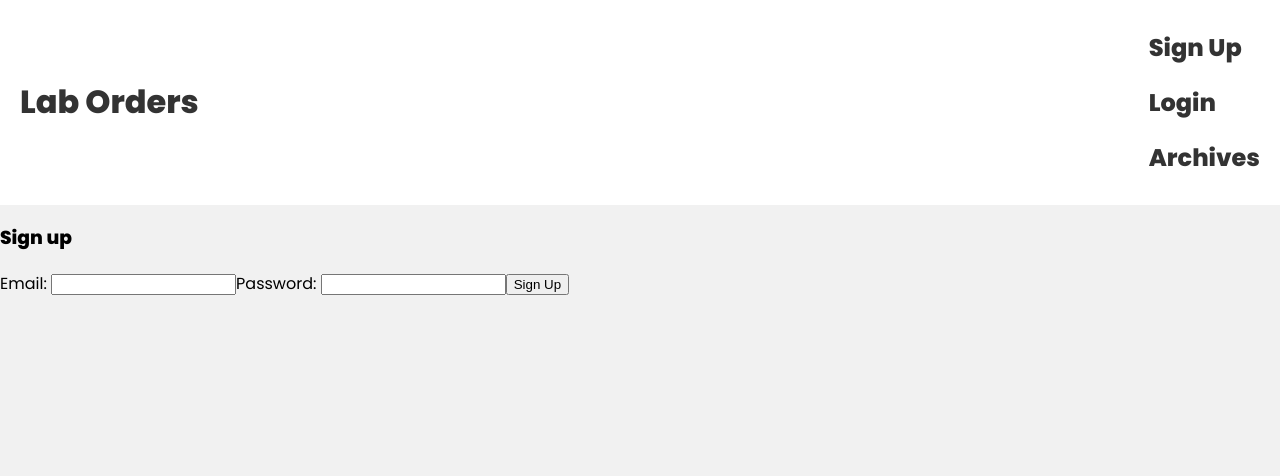
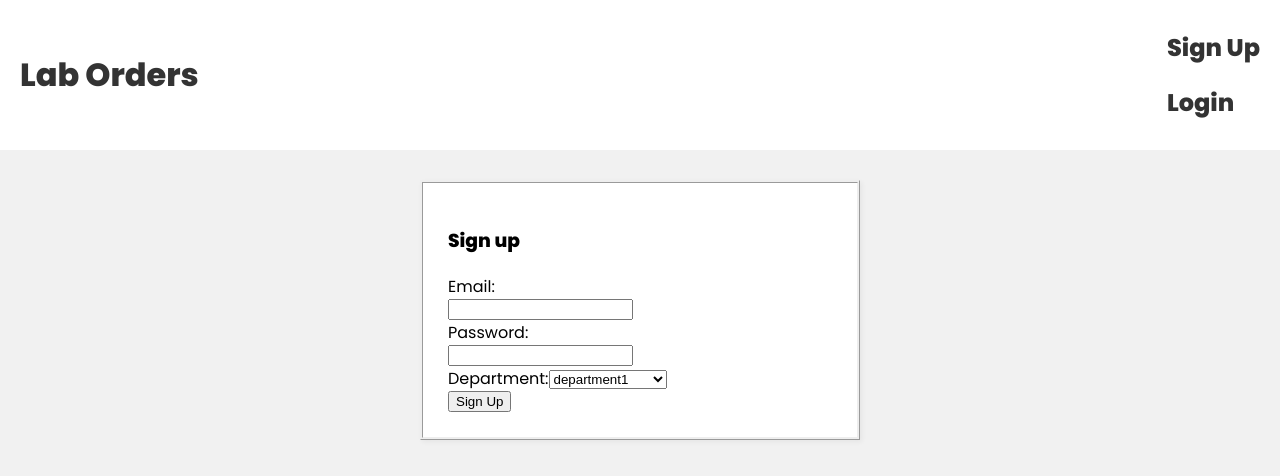
Before and after one commit to shovelkills/LabStoresOrderForm, a React (Create React App) app in the folder frontend/: page /signup in a window 1280 px wide. Shown: the top 476 px of the page. Built offline with nearby package versions, Linux system fonts and the light colour scheme.

Commit message:
Updated CSS

```diff
--- a/frontend/src/App.js
+++ b/frontend/src/App.js
@@ -24,7 +24,7 @@ function App() {
             />
             <Route
               path="/archives"
-              element={<Archives />}
+              element={user ? <Archives />: <Navigate to="/login"/>}
             />
             <Route
               path="/login"
--- a/frontend/src/components/Navbar.js
+++ b/frontend/src/components/Navbar.js
@@ -32,9 +32,9 @@ const Navbar = () =>{
                         <h1>Login</h1>
                     </Link>
                     </div>)}
-                    <Link to="/archives">
+                    {user && (<Link to="/archives">
                     <h1>Archives</h1>
-                    </Link>
+                    </Link>)}
                 </nav>
             </div>
         </header>
--- a/frontend/src/components/OrderForm.js
+++ b/frontend/src/components/OrderForm.js
@@ -230,7 +230,7 @@ const OrderForm = () =>{
                     className={emptyFields.includes('date') ? 'error' : ''}
                 />
                 <label>Notes</label>
-                <input
+                <textarea
                     type="text"
                     placeholder="Write notes for order here"
                     onChange={(e) => setNotes(e.target.value)}
--- a/frontend/src/hooks/useSignup.js
+++ b/frontend/src/hooks/useSignup.js
@@ -6,26 +6,27 @@ export const useSignup = () =>{
     const [isLoading, setIsLoading] = useState(null)
     const {dispatch} = useAuthContext()
 
-    const signup = async (email, password) => {
+    const signup = async (email, password, department) => {
         setIsLoading(true)
         setError(null)
-
+        console.log(department)
         const response = await fetch('/api/user/signup', {
             method: 'POST',
             headers: {'Content-Type': 'application/json'},
-            body: JSON.stringify({email, password})
+            body: JSON.stringify({email, password, department})
         })
 
         const json = await response.json()
 
         if (!response.ok){
+            console.log(json)
             setIsLoading(false)
             setError(json.error)
         }
         if (response.ok){
             //saves the user to local storage
             localStorage.setItem('user', JSON.stringify(json))
-
+            console.log(department)
             //update the auth context
             dispatch({type: 'LOGIN', payload: json})
 
--- a/frontend/src/index.css
+++ b/frontend/src/index.css
@@ -92,14 +92,33 @@ header a {
 .itemsContainer{
 }
 
+.create{
+  background: #fff;
+  border-radius: 4px;
+  margin: 20px auto;
+  padding: 15px;
+
+  box-shadow: 2px 2px 5px rgba(0,0,0,0.05);
+}
+
 .informationForm input{
   display: block;
   height: 30px;
   font-size: 16px;
+  width: 250px;
+  margin: 8px 0px;
+}
+
+.informationForm textarea{
+  display: block;
+  height: 50px;
+  width: 250px;
 }
 
 .itemsForm input{
   display: block;
+  width: 250px;
+  margin: 5px 0px;
 }
 
 input.error{
@@ -119,3 +138,22 @@ input::-webkit-inner-spin-button {
 .expiryitemexpired p{
   color:red;
 }
+
+.login, .signup {
+  width: 30%;
+  margin: 30px auto;
+  padding: 25px;
+  border-style: ridge;
+  box-shadow: 2px 2px 5px rgba(0,0,0,0.05);
+  background: #fff;
+
+}
+
+.login input, .signup input, .signup button{
+  display:block;
+  margin: 10px, 0px, 10px;
+}
+
+.nav link{
+  display:block;
+}
--- a/frontend/src/pages/Signup.js
+++ b/frontend/src/pages/Signup.js
@@ -4,12 +4,12 @@ import {useSignup} from "../hooks/useSignup"
 const SignUp = () =>{
     const[email, setEmail] = useState('')
     const[password, setPassword] = useState('')
+    const[department, setDepartment] = useState('')
     const {signup, isLoading, error} = useSignup()
 
     const handleSubmit = async(e) => {
         e.preventDefault()
-
-        await signup(email, password)
+        await signup(email, password, department)
     }
 
     return(
@@ -27,6 +27,19 @@ const SignUp = () =>{
                 onChange={(e) => setPassword(e.target.value)}
                 value={password}
             />
+            <label>Department:</label>
+            <select
+                type="department"
+                onChange={(e) => setDepartment(e.target.value)}
+            >
+                <option value="department1">department1</option>
+                <option value="department2">department2</option>
+                <option value="department3">department3</option>
+                <option value="department4">department4</option>
+                <option value="department5">department5</option>
+                <option value="labStaff">Lab Stores Staff</option>
+
+            </select>
             <button disable={isLoading}>Sign Up</button>
             {error &&<div className="error">{error}</div>}
         </form>
```
Also changed, not shown: 2 other files (tests, documents, lock files or other folders).
